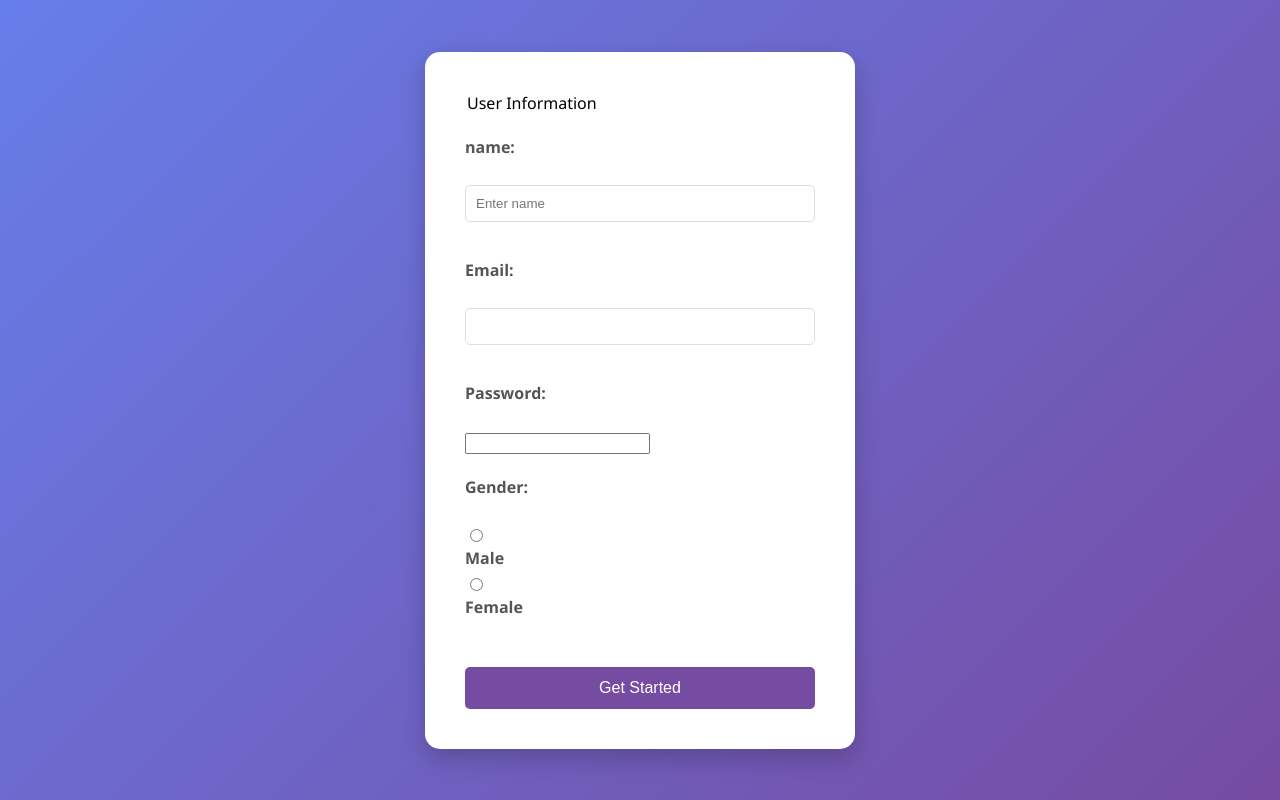
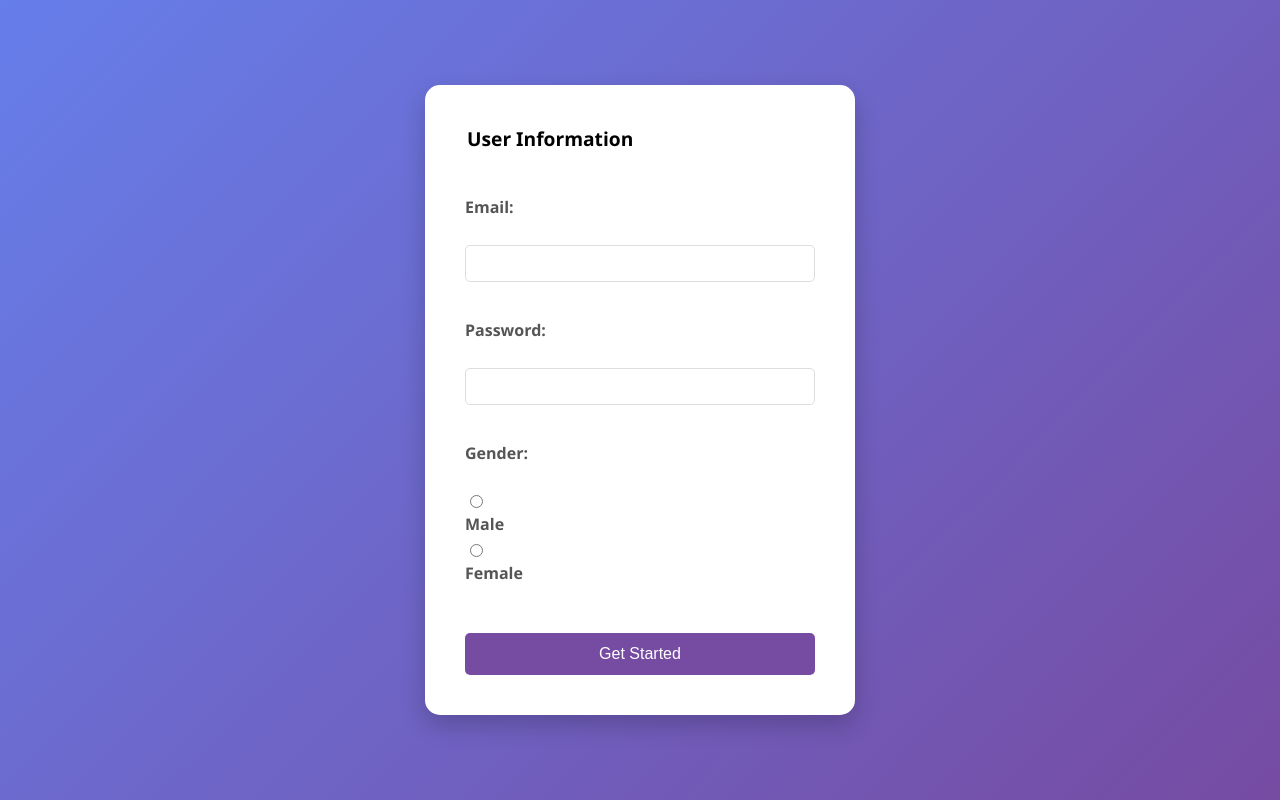
Before and after one commit to dhyeymovaliya12122-sudo/Model_1, a plain HTML site: page Model_1/sample.html in a window 1280 px wide. Drawn offline with Linux system fonts and the light colour scheme.

Commit message:
Saving my work before pulling

```diff
--- a/Model_1/sample.html
+++ b/Model_1/sample.html
@@ -13,7 +13,6 @@
             margin: 0;
             font-family: 'Segoe UI', Tahoma, Geneva, Verdana, sans-serif;
         }
-
 
         form {
             background: white;
@@ -39,7 +38,7 @@
 
 input[type="text"],
 input[type="email"],
-        textarea {
+input[type="password"] {
     width: 100%;
     padding: 10px;
     margin-bottom: 15px;
@@ -68,11 +67,8 @@
 <body>
 
    <form action="#">
-            <legend>User Information</legend>
-
-            <br>
-            <label for="name">name:</label><br>
-            <input type="text" id="name" name="name" placeholder="Enter name" required>
+    <fieldset style="border: none; padding: 0; margin: 0;">
+        <legend style="font-weight: bold; font-size: 1.2rem;">User Information</legend>
 
         <br><br>
         <label for="email">Email:</label><br>
@@ -94,6 +90,7 @@
 
 
         <input type="submit" value="Get Started">
+    </fieldset>
     </form>
 
 </body>
```
Lines whose indentation alone changed are shown as unchanged.
